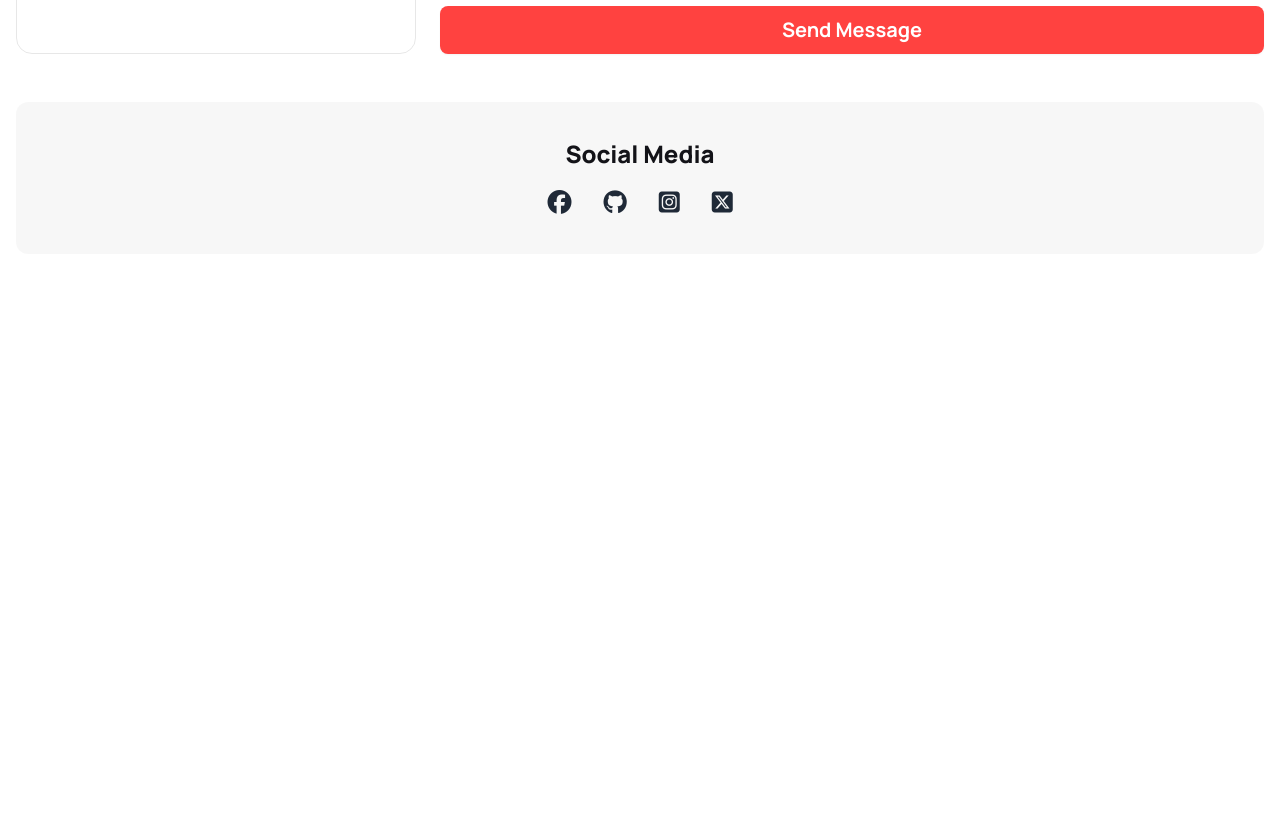
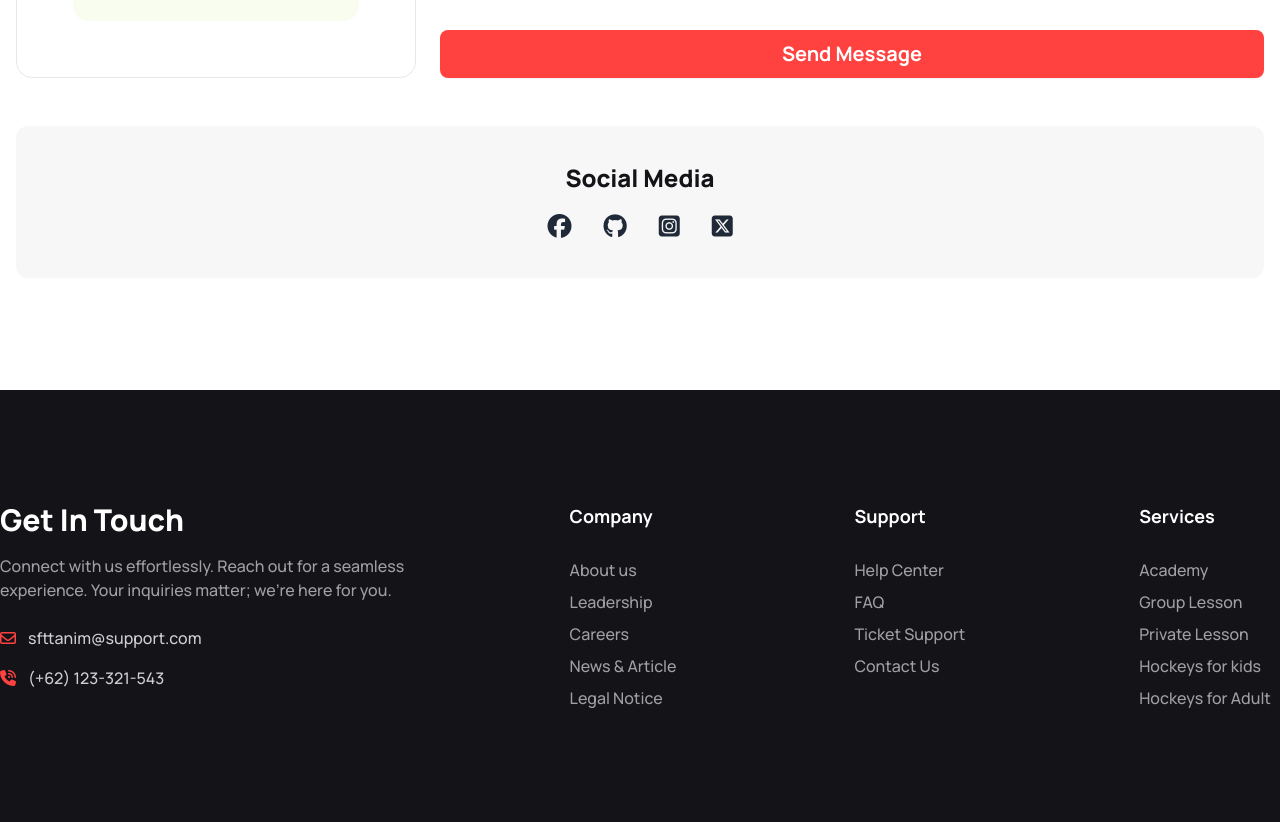
Before and after one commit to SFTanim/Assignment-003, a plain HTML site: page index.html in a window 1280 px wide. Shown: the part 5403-6225 px from the top of the page. Before the commit the page ends 5769 px from the top, so only its background shows below. Drawn offline with nearby package versions, Linux system fonts and the light colour scheme.

Commit message:
website making done, now its time for correct some lorem text and final touch

```diff
--- a/index.html
+++ b/index.html
@@ -583,7 +583,7 @@
                                 Our Equipment
                             </div>
                             <div class="collapse-content  text-base font-normal text-[#13131899]">
-                                <p>hello</p>
+                                <p>Empowered by cutting-edge technology, our equipment sets the standard for performance, reliability, and innovation in every endeavor.</p>
                             </div>
                         </div>
                         <!-- FAQ-2 -->
@@ -593,7 +593,7 @@
                                 Hockey Training
                             </div>
                             <div class="collapse-content  text-base font-normal text-[#13131899]">
-                                <p>hello</p>
+                                <p>Elevate your game with our top-tier hockey training. Unleash your potential on the ice with expert coaching and state-of-the-art facilities.</p>
                             </div>
                         </div>
                         <!-- FAQ-3 -->
@@ -603,7 +603,7 @@
                                 Private Lessons
                             </div>
                             <div class="collapse-content  text-base font-normal text-[#13131899]">
-                                <p>hello</p>
+                                <p>Unlock personalized growth with private lessons tailored to your goals. Elevate your skills and reach new heights with individualized guidance.</p>
                             </div>
                         </div>
                         <!-- FAQ-4 -->
@@ -613,7 +613,7 @@
                                 Ski Touring
                             </div>
                             <div class="collapse-content  text-base font-normal text-[#13131899]">
-                                <p>hello</p>
+                                <p>Embark on a thrilling journey with our ski touring experiences. Navigate pristine slopes and breathtaking landscapes for an unforgettable adventure on the snow.</p>
                             </div>
                         </div>
                         <!-- FAQ-5 -->
@@ -623,7 +623,7 @@
                                 Booking
                             </div>
                             <div class="collapse-content  text-base font-normal text-[#13131899]">
-                                <p>hello</p>
+                                <p>Seamless booking made easy. Secure your spot effortlessly and embark on your next adventure with confidence. Your journey begins with a simple click.</p>
                             </div>
                         </div>
                         <!-- FAQ-6 -->
@@ -633,7 +633,7 @@
                                 Pricings
                             </div>
                             <div class="collapse-content  text-base font-normal text-[#13131899]">
-                                <p>hello</p>
+                                <p>Discover transparent and competitive pricings tailored to suit your needs. Unveil value in every package, making quality accessible at every budget.</p>
                             </div>
                         </div>
                     </div>
@@ -648,10 +648,7 @@
                         class="text-4xl font-extrabold text-title-text">Get In
                         Touch</h1>
                     <p
-                        class="text-base font-medium text-p-text max-w-2xl mx-auto">Dit
-                        amet
-                        consectetur. Condimentum dignissim adipiscing aliquam
-                        turpis placerat dolor. Purus urna in sit nullam proin.
+                        class="text-base font-medium text-p-text max-w-2xl mx-auto">Let's stay connected! Feel free to reach out - we're just a message away from making things happen.
                     </p>
                 </div>
                 <div class="my-12 grid grid-cols-1 lg:grid-cols-3 gap-6">
@@ -747,8 +744,69 @@
                 </div>
             </section>
         </main>
-        <footer class="">
+        <footer class="bg-[#131318] text-[#FFFFFF99] text-base font-medium">
+            <div class="lg:container mx-auto">
+                <div class="py-28 grid grid-cols-5 gap-36">
+                    <!-- Part-1 -->
+                    <div class=" col-span-2">
+                        <h1 class="text-3xl font-extrabold text-white mb-4">Get In Touch</h1>
+                        <p class="mb-6">Connect with us effortlessly. Reach out for a seamless experience. Your inquiries matter; we're here for you. </p>
+                        <div class="flex items-center gap-3 mb-4">
+                            <i class="fa-regular fa-envelope text-[#FF4240]"></i>
+                            <h1 class="text-[#FFFFFFCC]">sfttanim@support.com</h1>
+                        </div>
+                        <div class="flex items-center gap-3">
+                            <i class="fa-solid fa-phone-volume text-[#FF4240]"></i>
+                            <h1 class="text-[#FFFFFFCC]">(+62) 123-321-543</h1>
+                        </div>
+                    </div>
 
+                    <!-- Part-2 & 3 -->
+                    <div class=" grid grid-cols-2 col-span-2 gap-36">
+                        <!-- Part-2 -->
+                        <div class="col-span-1">
+                            <h1 class="text-lg font-bold text-white mb-7">Company</h1>
+                            <div class="flex flex-col space-y-2">
+                                <a href="">About us</a>
+                                <a href="">Leadership</a>
+                                <a href="">Careers</a>
+                                <a href="">News & Article</a>
+                                <a href="">Legal Notice</a>
+                            </div>
+                        </div>
+
+                        <!-- Part-3 -->
+                        <div class="col-span-1">
+                            <h1 class="text-lg font-bold text-white mb-7">Support</h1>
+                            <div class="flex flex-col space-y-2">
+                                <a href="">Help Center</a>
+                                <a href="">FAQ</a>
+                                <a href="">Ticket Support</a>
+                                <a href="">Contact Us</a>
+                            </div>
+                        </div>
+                    </div>
+
+                    <!-- Part-4 -->
+                    <div class="col-span-1">
+                        <div class="">
+                            <h1 class="text-lg font-bold text-white mb-7">Services</h1>
+                            <div class="flex flex-col space-y-2">
+                                <a href="">Academy</a>
+                                <a href="">Group Lesson</a>
+                                <a href="">Private Lesson</a>
+                                <a href="">Hockeys for kids</a>
+                                <a href="">Hockeys for Adult</a>
+                            </div>
+
+
+
+
+
+                        </div>
+                    </div>
+                </div>
+            </div>
         </footer>
     </body>
 </html>
```
